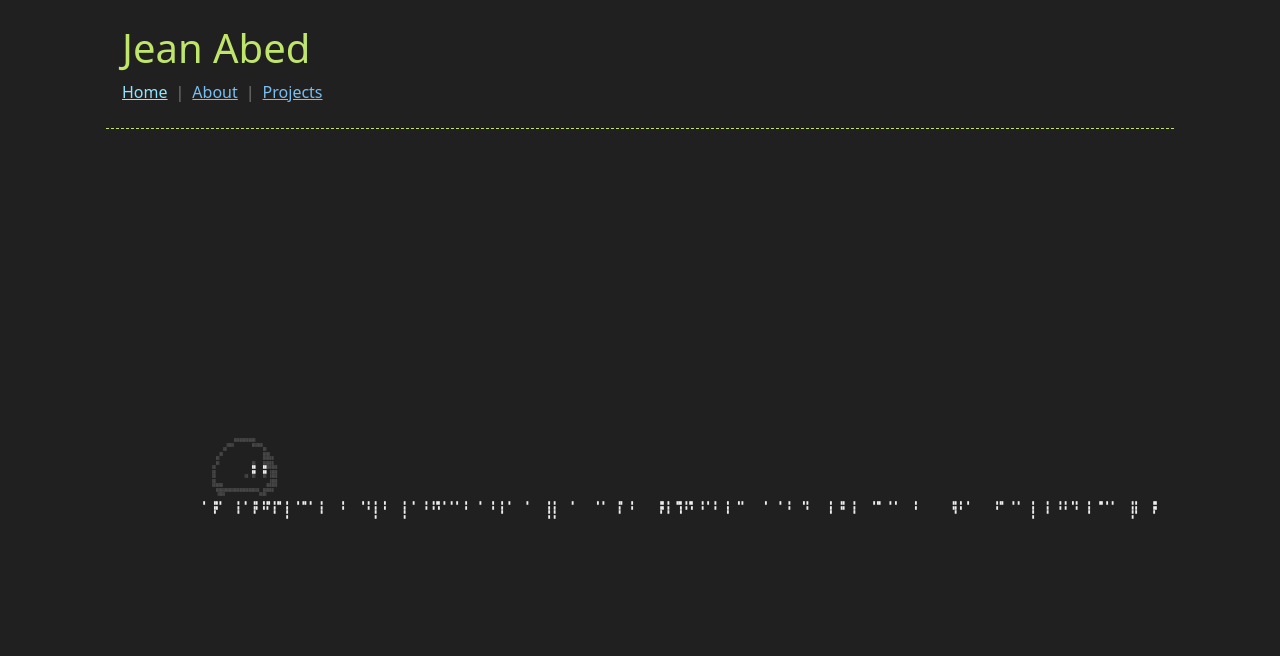
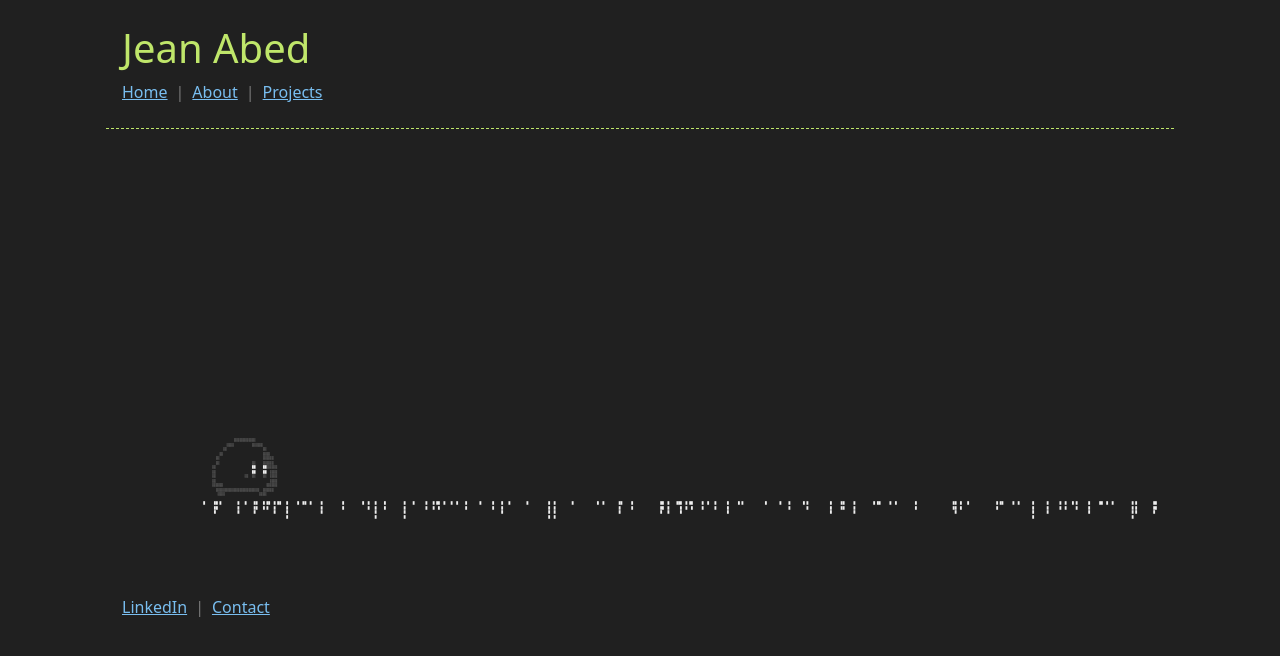
Before and after one commit to Woolworths/woolworths.github.io, a Jekyll site: the page built from index.html, in a window 1280 px wide. Shown: the top 656 px of the page. Built offline with Jekyll 4.4.1, drawn with Linux system fonts in a browser that asks for light colours.

Commit message:
hope this works..

```diff
--- a/_layouts/default.html
+++ b/_layouts/default.html
@@ -86,7 +86,7 @@
         </section>
       </div>
 
-      {% if page.name != "index.html" and page.name != "about.html" %}
+      {% if page.name != "about.html" %}
         <div class="container-fluid footer">
           <ul class="list-inline header-list">
             <li class="list-inline-item"><a href="https://www.linkedin.com/in/jeanabed/" target="_blank">LinkedIn</a></li><!--
--- a/css/style.css
+++ b/css/style.css
@@ -12,7 +12,7 @@ h1, h2, h3, h4, h5, h6 {
 }
 
 .active {
-  filter: brightness(120%);
+  /* placeholder */
 }
 
 a:link {
```
